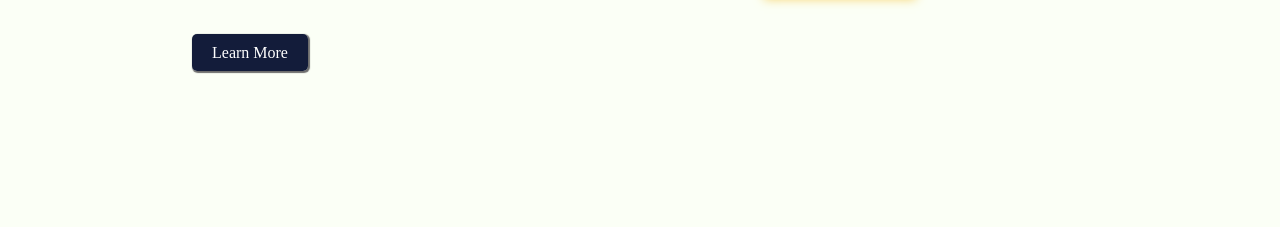
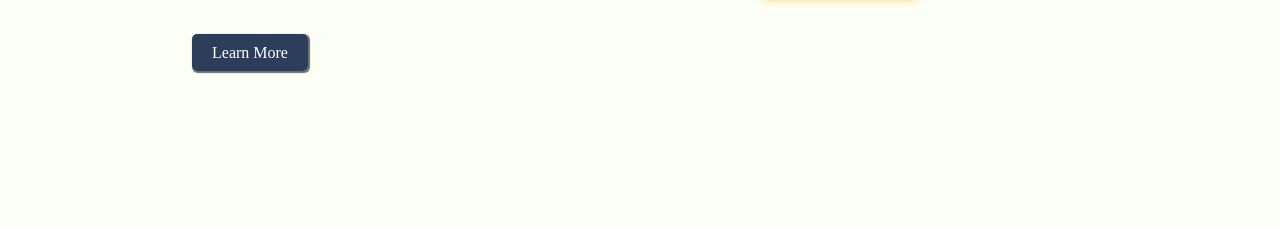
Before and after one commit to Siddhart2004/Perfect-Cut, a plain HTML site: page index.html in a window 1280 px wide. In both pictures the pointer is over the link 249 px from the left and 625 px from the top of the page. Shown: the part 573-800 px from the top of the page. Drawn offline with Linux system fonts and the light colour scheme.

Commit message:
Update Barbers.css

```diff
--- a/Barbers.css
+++ b/Barbers.css
@@ -140,8 +140,10 @@ ul li a:focus {
     border-radius: 5px;
 }
 .main-btn:hover{
+    background:#2d3e5c;
     transform: scale(1.1);
     box-shadow: 1px 1px 1px 1px rgb(109, 109, 109);
+
 }
 /* section one end */
 
```
